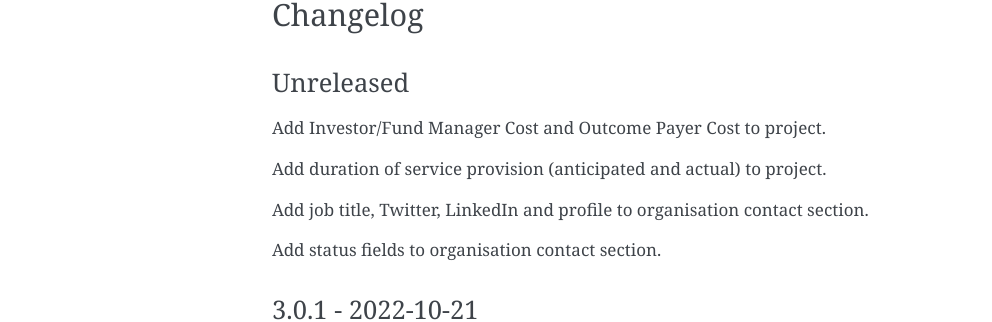
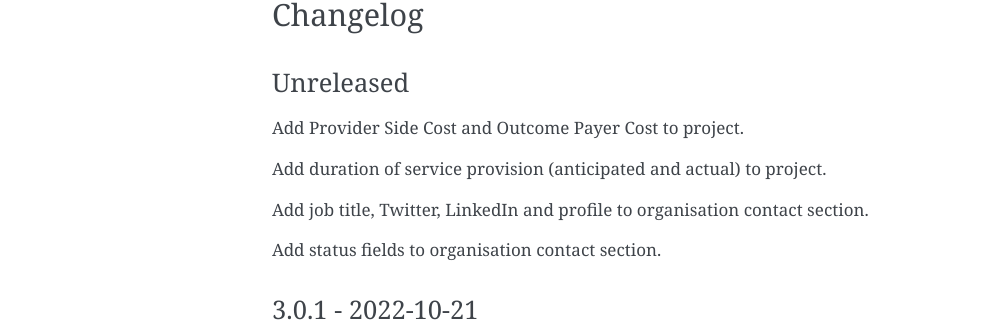
Before and after one commit to INDIGO-Initiative/indigo-data-standard, a Sphinx documentation site: the page built from docs/versions_changelog.rst, in a window 1280 px wide. Shown: the part 688-1010 px from the top of the page, without its empty margins (148-1140 px from the left). Built offline with Sphinx 7.4.7, drawn with Linux system fonts in a browser that asks for light colours.

Commit message:
schema: project Investor/Fund renamed to Provider Side Cost

```diff
--- a/docs/data-dictionary/project.rst
+++ b/docs/data-dictionary/project.rst
@@ -273,7 +273,7 @@
 ^^^^^^^^^^^^^
 
 .. csv-table::
-   :file: ../../schema/codelists/project_investor_or_fund_manager_cost_phase.csv
+   :file: ../../schema/codelists/project_provider_side_cost_phase.csv
 
 
 
@@ -281,7 +281,7 @@
 ^^^^^^^^^^^^^^^^^^^^^^
 
 .. csv-table::
-   :file: ../../schema/codelists/project_investor_or_fund_manager_cost_classification.csv
+   :file: ../../schema/codelists/project_provider_side_cost_classification.csv
 
 
 
@@ -289,7 +289,7 @@
 ^^^^^^^^^^^^
 
 .. csv-table::
-   :file: ../../schema/codelists/project_investor_or_fund_manager_cost_type.csv
+   :file: ../../schema/codelists/project_provider_side_cost_type.csv
 
 
 Outcome Payer Cost
--- a/docs/versions_changelog.rst
+++ b/docs/versions_changelog.rst
@@ -28,7 +28,7 @@
 Unreleased
 ~~~~~~~~~~
 
-Add Investor/Fund Manager Cost and Outcome Payer Cost to project.
+Add Provider Side Cost and Outcome Payer Cost to project.
 
 Add duration of service provision (anticipated and actual) to project.
 
```
Also changed, not shown: 7 other files.
